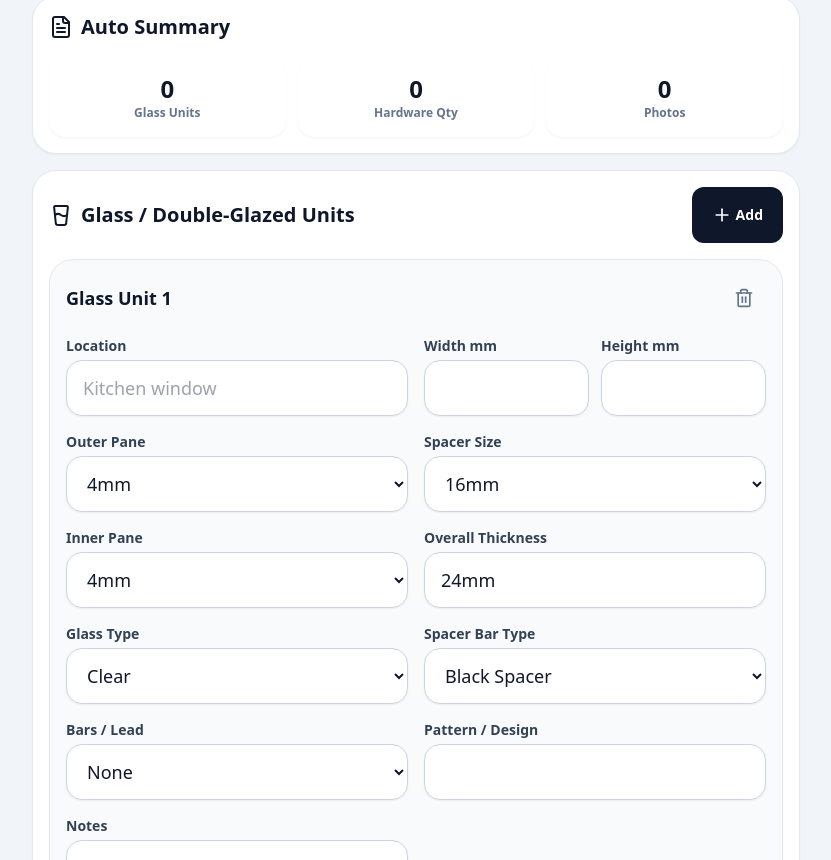
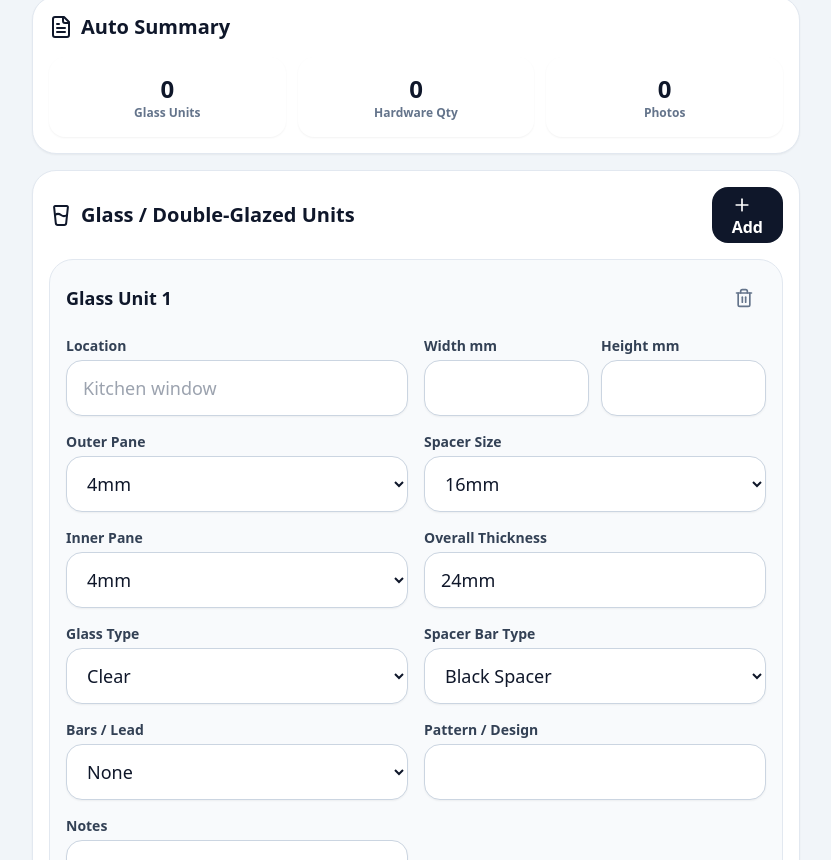
Before and after one commit to benjigtw2012/GTW-Service, a Next.js app: page / in a window 1280 px wide. Shown: the part 580-1440 px from the top of the page, without its empty margins (224-1055 px from the left). Built offline with nearby package versions, Linux system fonts and the light colour scheme.

Commit message:
Update page.js

```diff
--- a/app/page.js
+++ b/app/page.js
@@ -1,4 +1,3 @@
-"use client";
 import React, { useMemo, useState } from "react";
 import {
   Plus,
@@ -16,8 +15,24 @@ import {
   RotateCcw,
   Copy,
 } from "lucide-react";
-import { Card, CardContent } from "@/components/ui/card";
-import { Button } from "@/components/ui/button";
+// Simple replacements for Card and Button (no external UI libs needed)
+const Card = ({ children, className="" }) => (
+  <div className={`rounded-3xl border border-slate-200 bg-white ${className}`}>{children}</div>
+);
+
+const CardContent = ({ children, className="" }) => (
+  <div className={className}>{children}</div>
+);
+
+const Button = ({ children, className="", onClick, variant, ...props }) => (
+  <button
+    onClick={onClick}
+    className={`bg-slate-900 text-white px-4 py-2 ${className}`}
+    {...props}
+  >
+    {children}
+  </button>
+);
 
 const STORAGE_KEY = "gtw-window-door-survey-v2";
 
```
